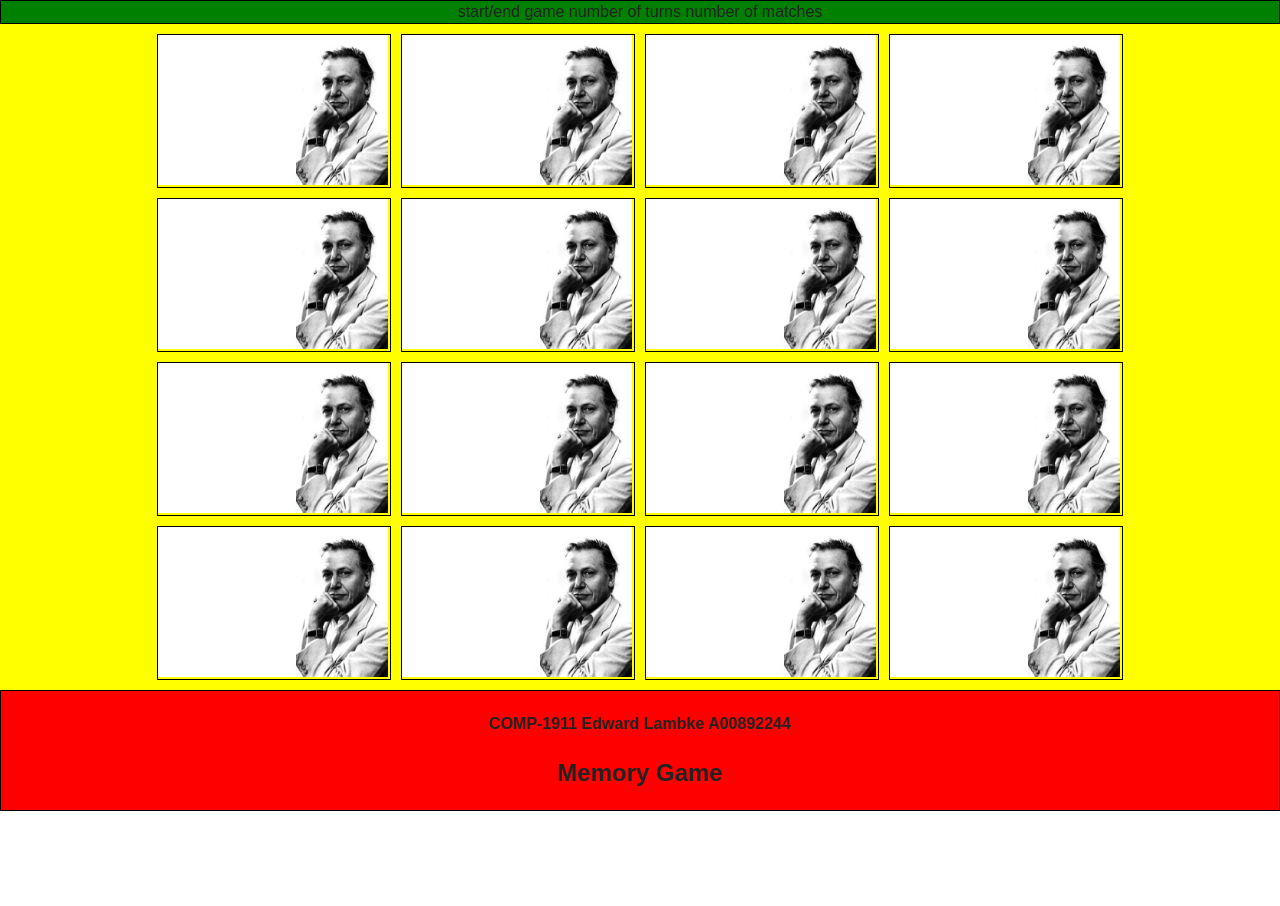
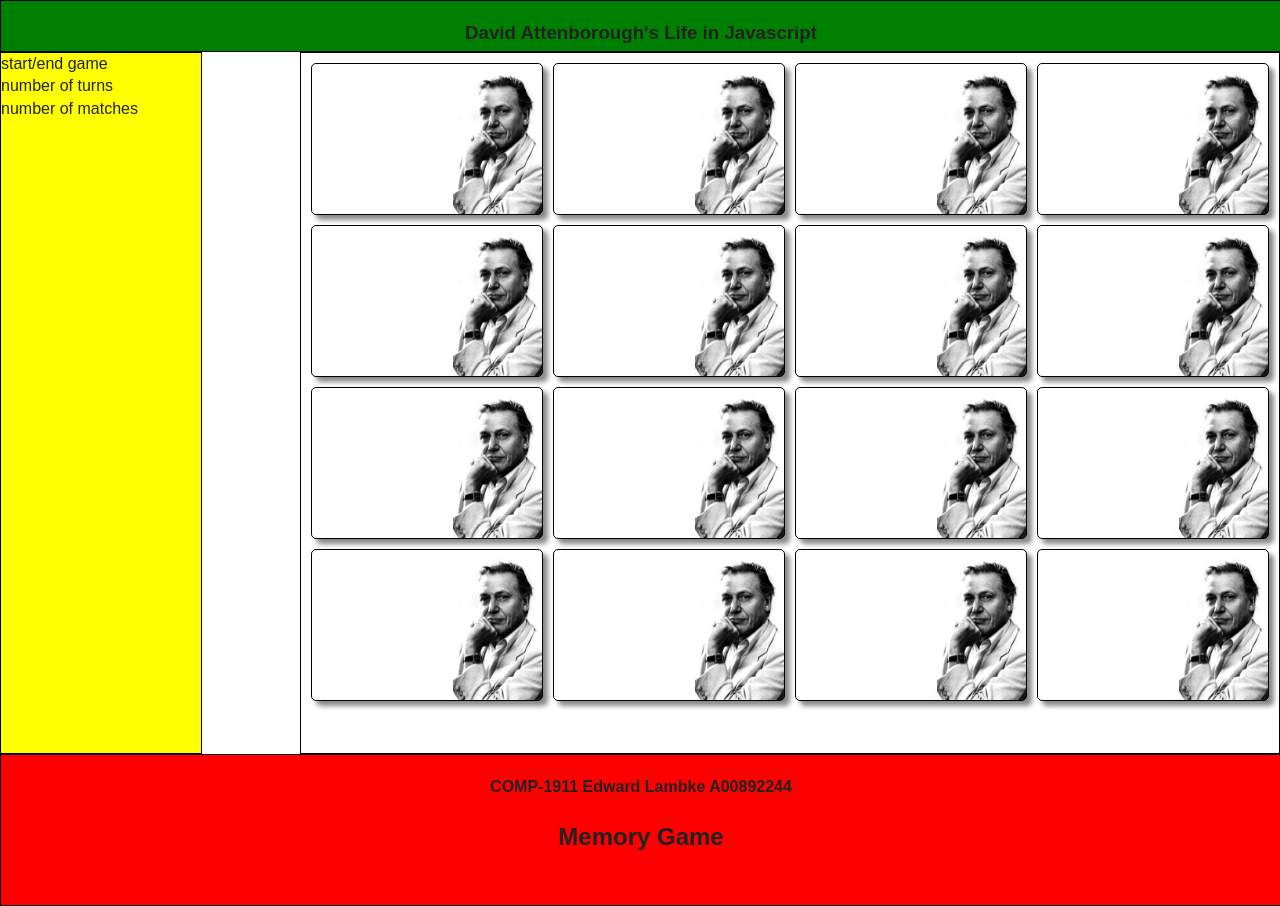
Before and after one commit to derspatero/jsproject, a plain HTML site: page index.html in a window 1280 px wide. Before the commit the page ends 811 px from the top, so only its background shows below. Drawn offline with nearby package versions, Linux system fonts and the light colour scheme.

Commit message:
box model + js

```diff
--- a/css/custom.css
+++ b/css/custom.css
@@ -1,10 +1,29 @@
 /*
-new tags
+box model
 */
 
 header {
     text-align: center;
     background-color: green;
+    border: solid #000000 1px;
+    width:100%;
+    height: 50px;
+}
+
+nav {
+    display: inline-block;
+    height: 700px;
+    float: left;
+    border: solid #000000 1px;
+    width: 200px;
+    background-color: #ffff00;
+}
+
+section {
+    margin: 0 auto;
+    display: inline-block;
+    height: 700px;
+    float: right;
     border: solid #000000 1px;
 }
 
@@ -12,12 +31,14 @@ footer {
     text-align: center;
     background-color: red;
     border: solid #000000 1px;
+    display: inline-block;
+    height: 150px;
+    width: 100%;
 }
 
-section {
-    background-color: #ffff00;
-    margin: 0 auto;
-}
+/*
+Game Board
+*/
 
 table {
     margin: auto;
@@ -28,17 +49,21 @@ table {
 td {
     background-image: url("../img/cardback.jpg");
     background-repeat: no-repeat;
-    background-size:230px 150px;
+    background-size:235px 153px;
     height: 150px;
     width: 230px;
     border: solid #000000 1px;
+    border-radius: 5px;
+    box-shadow: 5px 5px 5px #888888;
+    padding: 0px;
 }
 
 div {
-    display: inline-block;
+
 }
 
 .card {
     height: 150px;
     width: 230px;
+    border-radius: 5px;
 }
--- a/index.html
+++ b/index.html
@@ -6,7 +6,7 @@
     <head>
         <meta charset="utf-8">
         <meta http-equiv="X-UA-Compatible" content="IE=edge">
-        <title></title>
+        <title>Life in Javascript</title>
         <meta name="description" content="">
         <meta name="viewport" content="width=device-width, initial-scale=1">
 
@@ -25,15 +25,15 @@
         <!-- Add your site or application content here -->
 
         <header>
+            <h3>David Attenborough's Life in Javascript</h3>
+        </header>
 
+        <nav id="hud">
+            <div id="start_end_button">start/end game</div>
+            <div id="number_of_turns">number of turns</div>
+            <div id="number_of_matches">number of matches</div>
+        </nav>
 
-            <div id="hud">
-                <div id="start_end_button">start/end game</div>
-                <div id="number_of_turns">number of turns</div>
-                <div id="number_of_matches">number of matches</div>
-            </div>
-
-        </header>
 
 
         <section>
--- a/js/main.js
+++ b/js/main.js
@@ -16,26 +16,29 @@ var cell13 = document.getElementById('cell13');
 var cell14 = document.getElementById('cell14');
 var cell15 = document.getElementById('cell15');
 
-
 var cells = [];
 
+var startStopGame = document.getElementById('start_end_button');
+var numberOfTurns = document.getElementById('number_of_turns');
+var numberOfMatches = document.getElementById('number_of_matches');
+
+var stopGame = false;
+var turns = 0;
+var matches = 0;
 
 //get cards
 for(var i=0; i < 16; i++) {
     cells.push(document.getElementById('cell' + i));
 }
 
-
 var cards = [];
 
 //load images
 for(var i=0; i < 8; i++) {
     var image = new Image();
-
     if(i<10) {
         image.src = 'img/card' + i + '.jpg';
     }
-
     cards.push(image);
 }
 
@@ -64,14 +67,38 @@ for (var i = 0; i < 16; i++) {
 }
 cellImages = shuffledCards;
 
+//startStopGame.onclick = startStopClick;
+
+/*function gameSession() {
+    stopGame = false;
+    turns = 0;
+    matches = 0;
+    while (!stopGame){
+        numberOfTurns.innerHTML = turns;
+        numberOfMatches.innerHTML = matches;
+        startStopGame.onclick = startStopClick;
 
 
+        turns ++;
+        if (matches == 8) {
+            stopGame = true;
+        }
+    }
+}
+*/
 
 
-
-
-
-
+/*
+function startStopClick(){
+    if(stopGame){
+        stopGame = false;
+//        gameSession();
+    }
+    else {
+        stopGame = true
+    }
+}
+*/
 
 
 //turn cards
@@ -174,4 +201,11 @@ function turnOverCard15() {
 function turnOverCard(i) {
     i = parseFloat(i);
     cells[i].innerHTML = '<img id="card' + i + '" class="card" src="' + cellImages[i].src + '">';
+    setTimeout(turnAllCardsFaceDown, 10000);
 }
+
+function turnAllCardsFaceDown() {
+    for (var i = 0; i < 16; i++) {
+        cells[i].innerHTML = '';
+    }
+}
```
